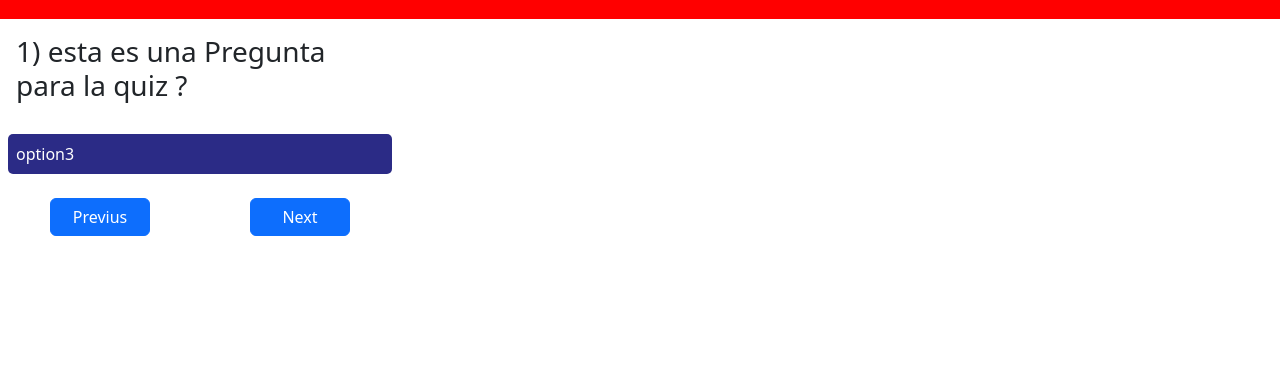
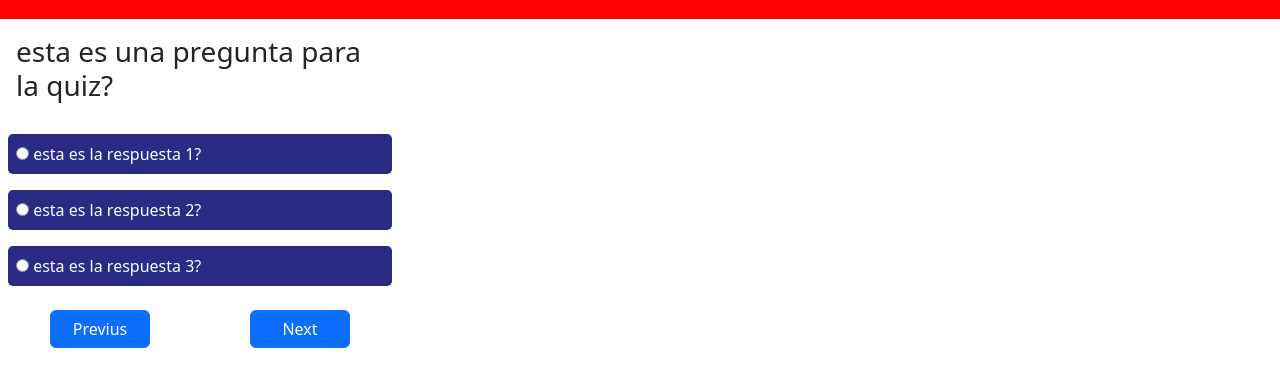
Before and after one commit to maxirosanda/Ejemplo-1-curso-js, a plain HTML site: page index.html in a window 1280 px wide. Shown: the part 69-456 px from the top of the page. Drawn offline with nearby package versions, Linux system fonts and the light colour scheme.

Commit message:
2 files modified

```diff
--- a/index.html
+++ b/index.html
@@ -13,14 +13,14 @@
       <h2>Total Questions: 25</h2>
     </header>
     <main>
-      <form class="quiz">
+      <form class="quiz" id="next">
         <h3 class="p-3">1) esta es una Pregunta para la quiz ?</h3>
         <div id="answer" class="d-flex flex-column ">
 
         </div>
         <div class="d-flex justify-content-around mt-3">
           <button class="btn btn-primary">Previus</button>
-          <button class="btn btn-primary">Next</button>
+          <button class="btn btn-primary" type="submit">Next</button>
         </div>
       </form>
     </main>
--- a/script.js
+++ b/script.js
@@ -1,7 +1,7 @@
 const quizs = [
   {
     id:1,
-    questions:"esta es una pregunta para la quiz?",
+    question:"esta es una pregunta para la quiz?",
     options:{
       option1:"esta es la respuesta 1?",
       option2:"esta es la respuesta 2?",
@@ -13,7 +13,7 @@ const quizs = [
   },
   {
     id:2,
-    questions:"esta es una pregunta para la quiz?",
+    question:"esta es una pregunta para la quiz?",
     options:{
       option1:"esta es la respuesta 1?",
       option2:"esta es la respuesta 2?",
@@ -26,16 +26,27 @@ const quizs = [
   }
 ]
 
-const view = () =>{
+const view = (id = 0) =>{
   let answer = document.getElementById("answer")
-  let quiz = quizs[0]
-  let label = document.createElement("label")
-  label.classList = "p-2 m-2"
+  let question = document.querySelector(".quiz h3")
+  let quiz = quizs[id]
+  question.innerText = `${quiz.question}`
+  answer.innerHTML = `<input type="hidden" id="${id}>"`
   for(const option in quiz.options){
-      label.innerText = option
+    let label = document.createElement("label")
+    label.innerHTML = `<input type="radio" name="answer" value="${quiz.options[option]}"> ${quiz.options[option]}`
+    label.classList = "p-2 m-2"
+    answer.append(label)
   }
-  answer.append(label)
-
-
 }
 view()
+
+const next = () => {
+  const next = document.getElementById("next")
+  next.addEventListener("submit",(e)=>{
+    e.preventDefault()
+    let answer = e.target[0].
+    console.log(answer)
+  })
+}
+next()
```
